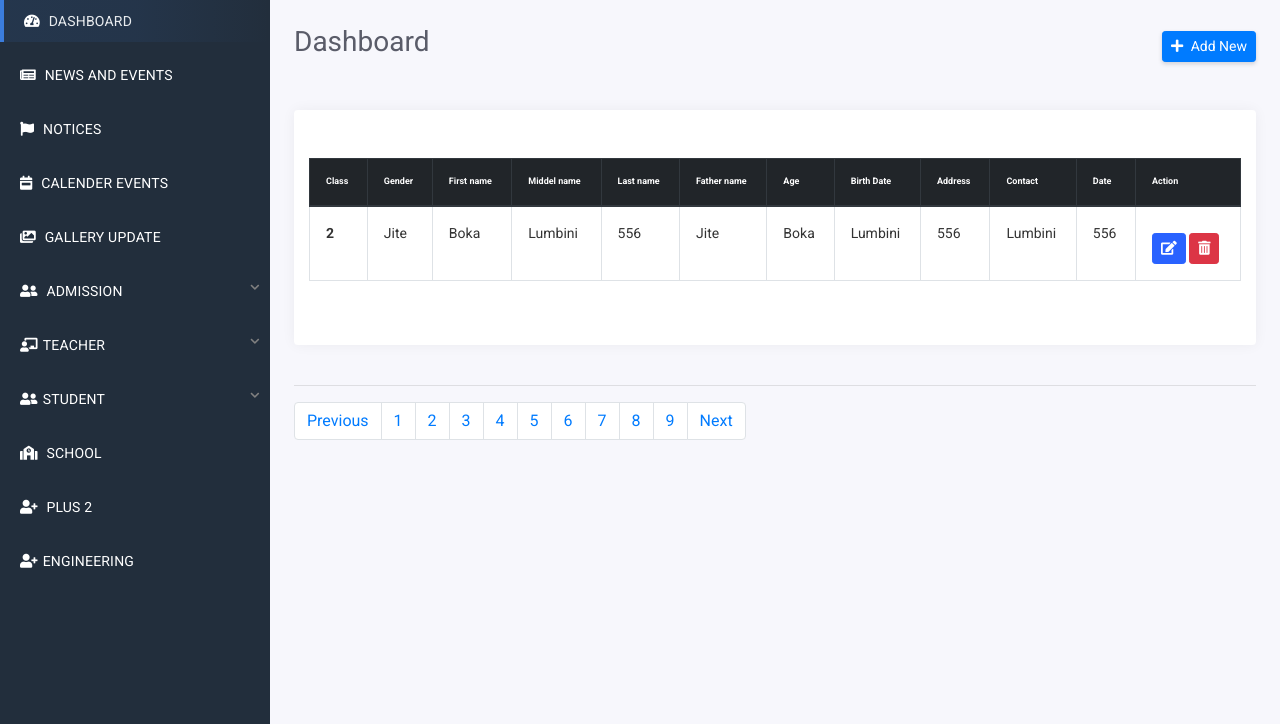
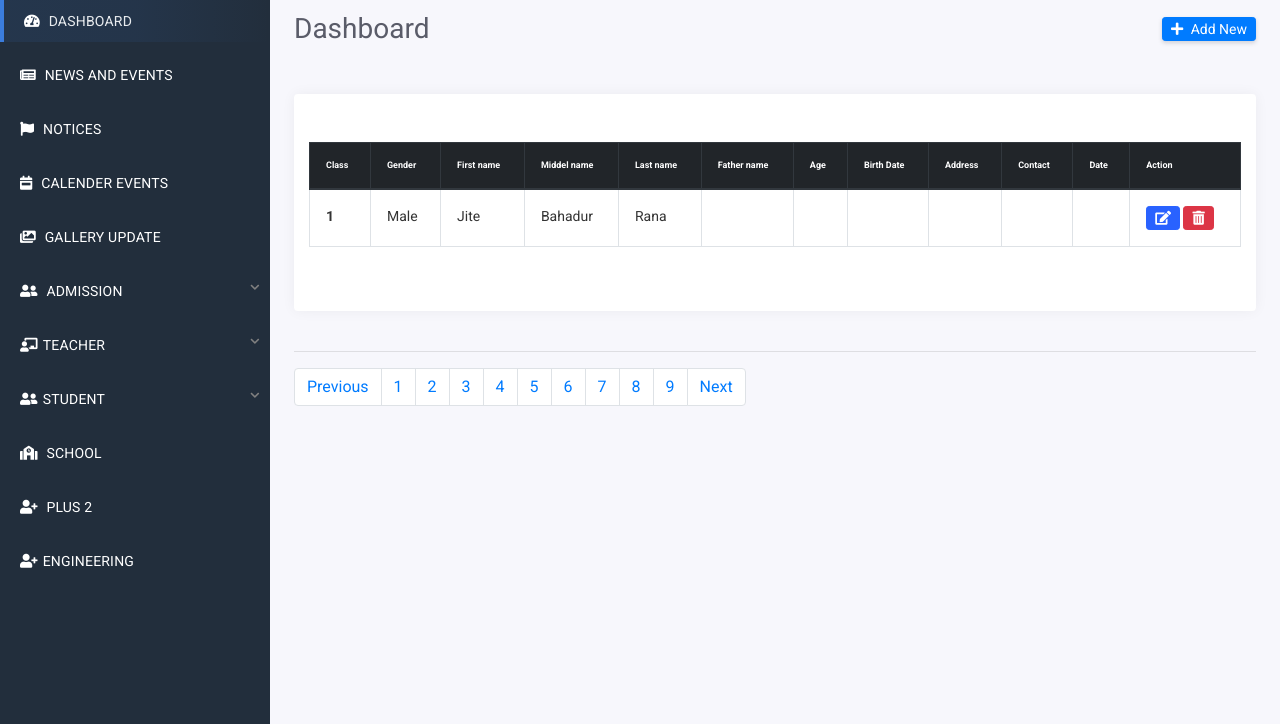
Before and after one commit to anupjungkarki/College-App-Frontend, a plain HTML site: page table.html in a window 1280 px wide. Shown: the part 76-800 px from the top of the page. Drawn offline with nearby package versions, Linux system fonts and the light colour scheme.

Commit message:
table as per requirement

```diff
--- a/css/global.css
+++ b/css/global.css
@@ -498,3 +498,10 @@ textarea.form-control {
     border-color: none !important;
     font-size:9px;
 }
+
+.btn{
+    margin-top: 0px;
+}
+.btn-sm{
+    line-height:1;
+}
--- a/table.html
+++ b/table.html
@@ -227,17 +227,17 @@
                                             </thead>
                                             <tbody>
                                                 <tr>
-                                                    <th scope="row">2</th>
+                                                    <th scope="row">1</th>
+                                                    <td>Male</td>
                                                     <td>Jite</td>
-                                                    <td>Boka</td>
-                                                    <td>Lumbini</td>
-                                                    <td>556</td>
-                                                    <td>Jite</td>
-                                                    <td>Boka</td>
-                                                    <td>Lumbini</td>
-                                                    <td>556</td>
-                                                    <td>Lumbini</td>
-                                                    <td>556</td>
+                                                    <td>Bahadur</td>
+                                                    <td>Rana</td>
+                                                    <td></td>
+                                                    <td></td>
+                                                    <td></td>
+                                                    <td></td>
+                                                    <td></td>
+                                                    <td></td>
                                                     <td>
                                                           <a href=""> <i class="fa fa-edit btn btn-info btn-sm"></i></a>
                                                           <a href=""><i class="fa fa-trash-alt btn btn-danger btn-sm"></i></a>
```
